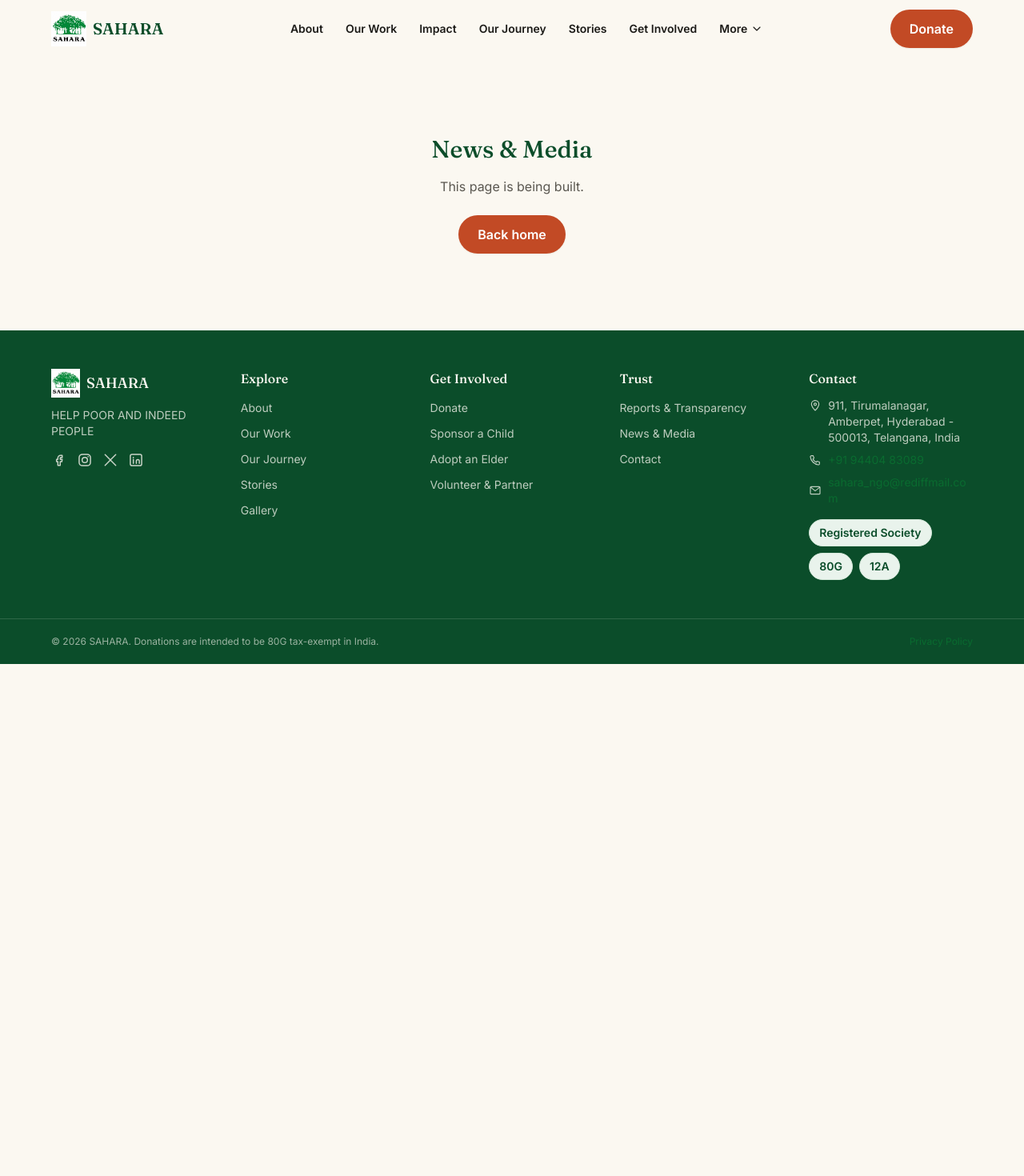
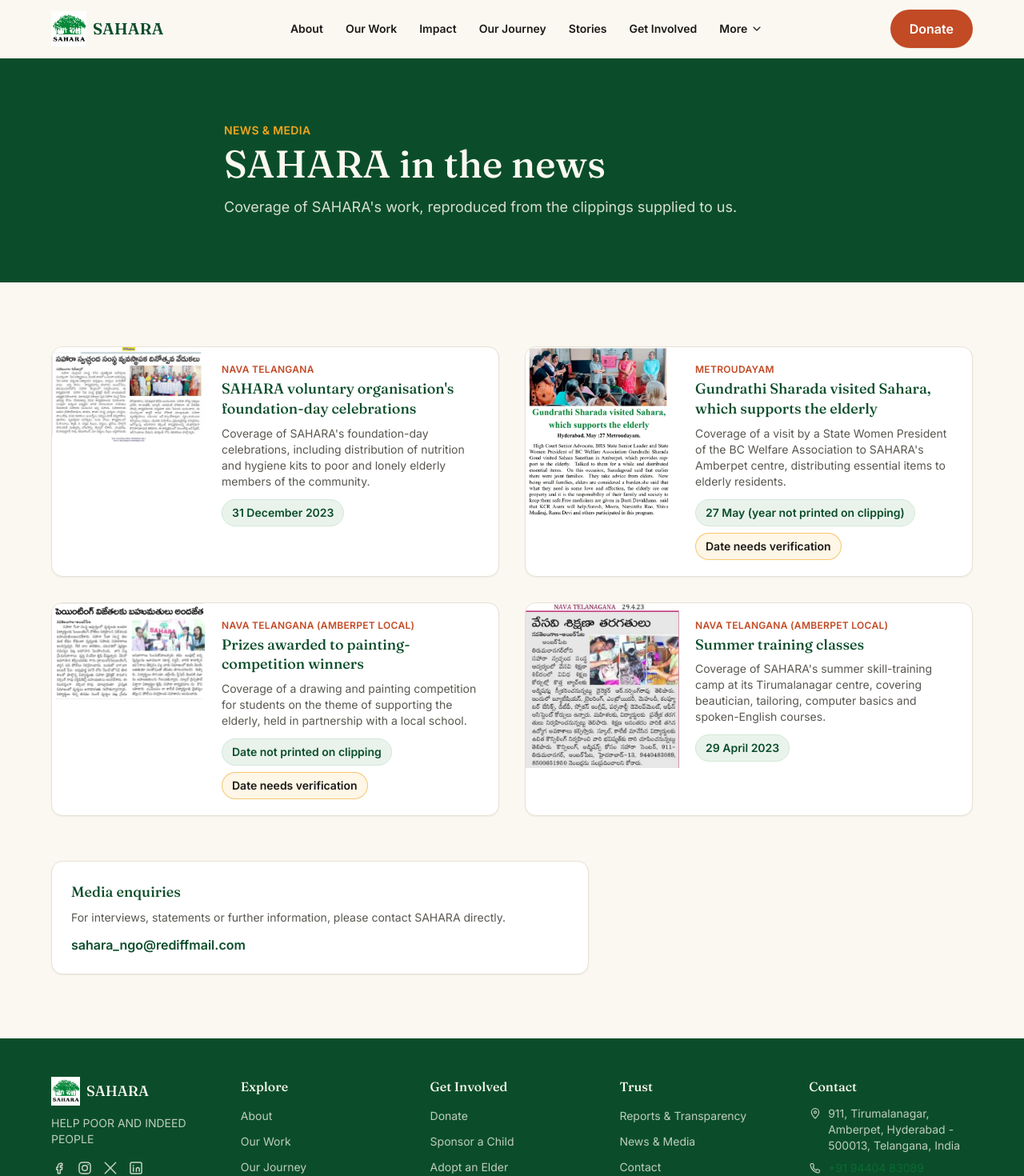
Before and after one commit to Satvik2813/SAHARA_NGO, a React (Vite) app: page /news in a window 1280 px wide. Shown: the top 1470 px of the page at 80% size. Before the commit the page ends 830 px from the top, so only its background shows below. Built offline with nearby package versions, Linux system fonts and the light colour scheme.

Commit message:
feat(news): build News & Media page
Press cards for the four client-supplied clippings, each labelled
with a 'date needs verification' chip where the printed date is
missing/unclear. No additional coverage was researched -- only the
supplied material is used, per client instruction.

```diff
--- a/src/App.tsx
+++ b/src/App.tsx
@@ -8,6 +8,7 @@
 import { Journey } from "@/pages/Journey";
 import { Stories } from "@/pages/Stories";
 import { Gallery } from "@/pages/Gallery";
+import { News } from "@/pages/News";
 import { ComingSoon } from "@/pages/ComingSoon";
 
 function ScrollToTop() {
@@ -33,7 +34,7 @@
         <Route path="/get-involved" element={<ComingSoon title="Get Involved" />} />
         <Route path="/donate" element={<ComingSoon title="Donate" />} />
         <Route path="/gallery" element={<Gallery />} />
-        <Route path="/news" element={<ComingSoon title="News & Media" />} />
+        <Route path="/news" element={<News />} />
         <Route path="/transparency" element={<ComingSoon title="Reports & Transparency" />} />
         <Route path="/contact" element={<ComingSoon title="Contact" />} />
         <Route path="/privacy" element={<ComingSoon title="Privacy Policy" />} />
--- /dev/null
+++ b/src/pages/News.tsx
@@ -0,0 +1,54 @@
+import { Seo } from "@/components/Seo";
+import { pressItems } from "@/data/press";
+import { Picture } from "@/components/Picture";
+import { Chip } from "@/components/Chip";
+import { contact } from "@/data/site";
+
+export function News() {
+  return (
+    <>
+      <Seo title="News & Media — SAHARA in the Press" description="Press coverage and media mentions of SAHARA's work." />
+
+      <section className="bg-brand-forest text-cream py-16 sm:py-20">
+        <div className="container-page max-w-3xl">
+          <p className="eyebrow text-marigold mb-2">News &amp; media</p>
+          <h1 className="text-4xl sm:text-5xl text-cream mb-4">SAHARA in the news</h1>
+          <p className="text-cream/85 text-lg">
+            Coverage of SAHARA's work, reproduced from the clippings supplied to us.
+          </p>
+        </div>
+      </section>
+
+      <section className="py-16 sm:py-20 bg-cream">
+        <div className="container-page">
+          <div className="grid sm:grid-cols-2 gap-8 mb-14">
+            {pressItems.map((p) => (
+              <article key={p.id} className="card overflow-hidden flex flex-col sm:flex-row">
+                <Picture src={p.image} alt={`Newspaper clipping: ${p.outlet}, ${p.headline}`} className="w-full sm:w-48 h-56 sm:h-auto object-cover" />
+                <div className="p-5 flex-1">
+                  <p className="text-xs font-semibold text-terracotta uppercase tracking-wide mb-1">{p.outlet}</p>
+                  <h2 className="text-lg mb-2 leading-snug">{p.headline}</h2>
+                  <p className="text-sm text-ink-muted mb-3">{p.summary}</p>
+                  <div className="flex items-center gap-2 flex-wrap">
+                    <Chip>{p.date}</Chip>
+                    {p.status === "date-unconfirmed" && <Chip variant="verify">Date needs verification</Chip>}
+                  </div>
+                </div>
+              </article>
+            ))}
+          </div>
+
+          <div className="card p-6 max-w-2xl">
+            <h2 className="text-lg mb-2">Media enquiries</h2>
+            <p className="text-sm text-ink-muted mb-3">
+              For interviews, statements or further information, please contact SAHARA directly.
+            </p>
+            <a href={`mailto:${contact.email}`} className="text-brand-forest font-semibold">
+              {contact.email}
+            </a>
+          </div>
+        </div>
+      </section>
+    </>
+  );
+}
```
